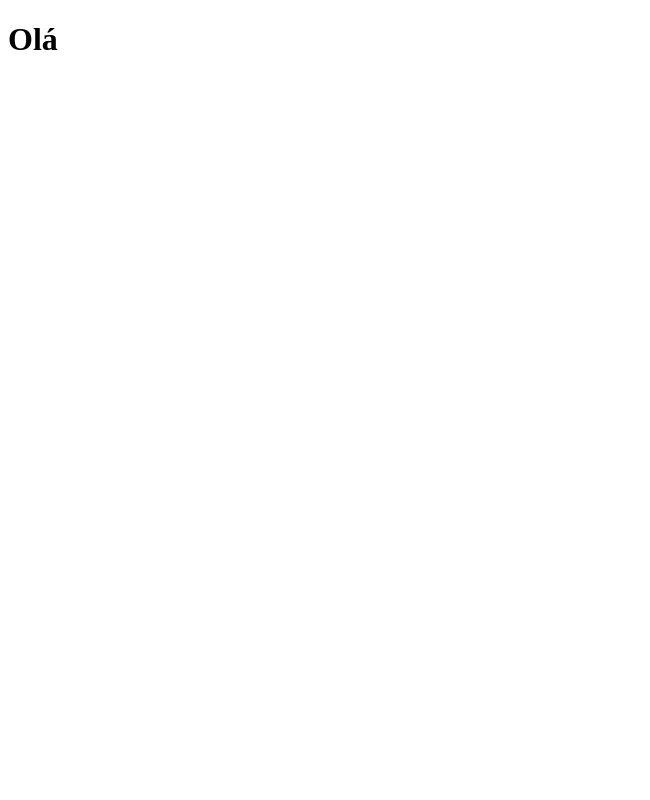
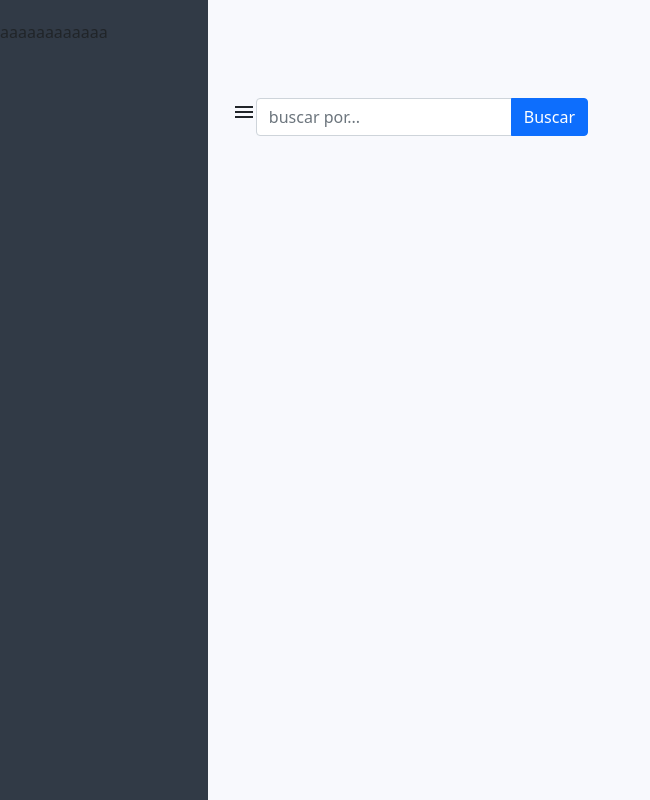
Before and after one commit to clesiorods/analitic-reactjs, a React (Vite) app: page /dashboard in a window 1280 px wide. Shown: the whole page, without its empty margins (0-650 px from the left). Built offline with nearby package versions, Linux system fonts and the light colour scheme.

Commit message:
Primeiros componentes

```diff
--- a/src/App.tsx
+++ b/src/App.tsx
@@ -1,12 +1,13 @@
-import { useState } from 'react'
+import 'bootstrap/dist/css/bootstrap.min.css';
+import { BrowserRouter } from 'react-router-dom';
+import { Router } from './Router';
 
 function App() {
-  const [count, setCount] = useState(0)
 
   return (
-    <div className="App">
-      <h1>Olá</h1>
-    </div>
+    <BrowserRouter>
+      <Router/>
+    </BrowserRouter>
   )
 }
 
--- /dev/null
+++ b/src/Router.tsx
@@ -0,0 +1,13 @@
+import { Route, Routes } from "react-router-dom";
+import { Dashborad } from "./pages/Dashborad";
+import { Login } from "./pages/Login";
+
+
+export function Router() {
+  return (
+    <Routes>
+      <Route path="/" element={<Login />} />
+      <Route path="/dashboard" element={<Dashborad />} />
+    </Routes>
+  );
+}
--- /dev/null
+++ b/src/components/Container/index.tsx
@@ -0,0 +1,11 @@
+import { Topbar } from '../Topbar'
+import './style.css'
+
+
+export function Container() {
+    return(
+        <div id="container" >
+            <Topbar/>
+        </div>
+    )
+}
--- /dev/null
+++ b/src/components/Container/style.css
@@ -0,0 +1,8 @@
+#container {
+    background-color: #f8f9fd;
+    padding: 24px;
+    padding-top: 90px;
+    overflow-y: scroll;
+    max-height: 100vh;
+    width: 100%;
+}
--- /dev/null
+++ b/src/components/Sidebar/index.tsx
@@ -0,0 +1,8 @@
+import './style.css'
+
+
+export function Sidebar() {
+    return(
+        <div id="sidebar" >aaaaaaaaaaaa</div>
+    )
+}
--- /dev/null
+++ b/src/components/Sidebar/style.css
@@ -0,0 +1,12 @@
+#sidebar {
+    background-color: #313a46;
+    height: 100vh;
+    transition: .3s all;
+    transition-timing-function: ease-out;
+
+
+
+
+    width: 250px;
+    padding-top: 20px;
+}
--- /dev/null
+++ b/src/components/Topbar/index.tsx
@@ -0,0 +1,25 @@
+import Icon from "@mdi/react";
+import { mdiMenu } from '@mdi/js'
+
+
+export function Topbar() {
+    return (
+        <header className="navbar">
+            <div id="navbar_f1" className="d-flex">
+                <span className="button-menu-mobile open-left">
+                    <Icon
+                        path={mdiMenu}
+                        title="User Profile"
+                        size={1}
+                    />
+                </span>
+                <div className="input-group">
+                    <input type="text" className="form-control dropdown-toggle" placeholder="buscar por..."
+                        id="top-search" />
+                    <span className="mdi mdi-magnify search-icon"></span>
+                    <button className="input-group-text btn btn-primary" type="submit">Buscar</button>
+                </div>
+            </div>
+        </header>
+    )
+}
--- /dev/null
+++ b/src/components/Topbar/style.css
@@ -0,0 +1,12 @@
+header {
+    position: fixed !important;
+    top: 0;
+    width: 100%;
+    margin: 0px -24px 20px -24px;
+    background-color: #ffffff;
+    height: 70px;
+    box-shadow: 0px 0px 35px 0px rgba(154, 161, 171, 0.15);
+    padding-left: 24px;
+    padding-right: 24px;
+    z-index: 15;
+}
--- /dev/null
+++ b/src/pages/Dashborad/index.tsx
@@ -0,0 +1,11 @@
+import { Container } from "../../components/Container";
+import { Sidebar } from "../../components/Sidebar";
+
+export function Dashborad() {
+    return(
+        <div className="d-flex">
+            <Sidebar/>
+            <Container></Container>
+        </div>
+    )
+}
--- /dev/null
+++ b/src/pages/Login/index.tsx
@@ -0,0 +1,11 @@
+import { Link } from "react-router-dom";
+
+export function Login() {
+    return(
+        <div>
+            <Link to={`/dashboard`} >
+                <button className="btn btn-primary" >Login</button>
+            </Link>
+        </div>
+    )
+}
```
Also changed, not shown: package.json (+6 -1 lines), src/pages/Dashborad/teste.js (added), 1 other file (tests, documents, lock files or other folders).
